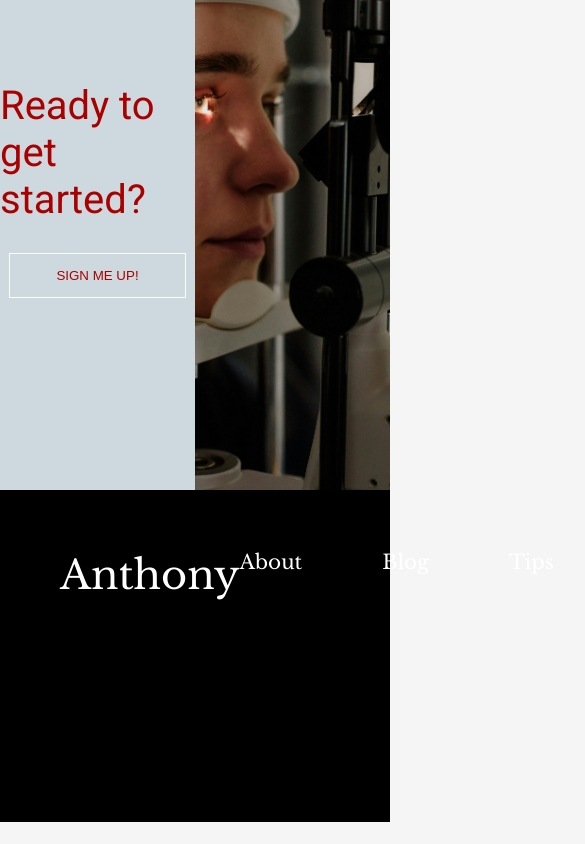
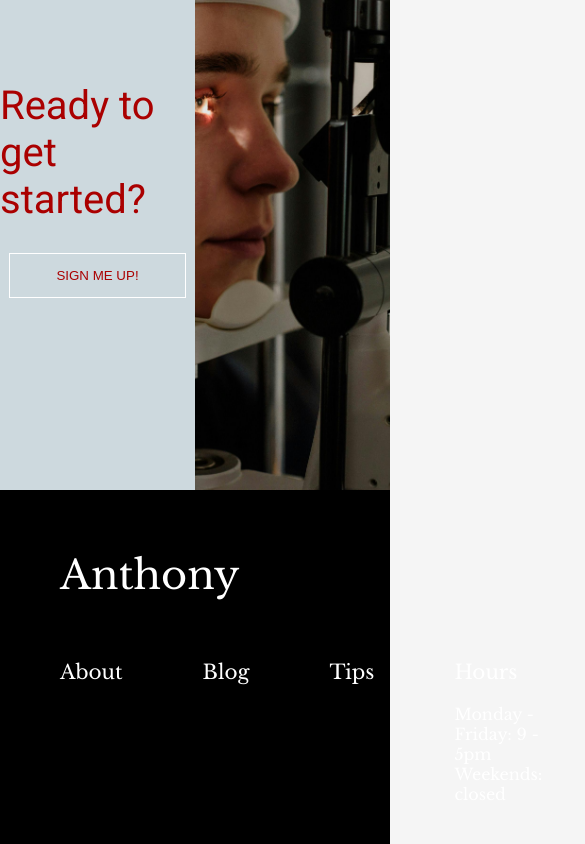
Before and after one commit to kathyhahahahoang/anthony-dry-eyes, a React (Vite) app: page / in a window 390 px wide. Shown: the part 11156-12000 px from the top of the page, 585 px wide, since content can reach past the window. Before the commit the page ends 11978 px from the top, so only its background shows below. Built offline with nearby package versions, Linux system fonts and the light colour scheme.

Commit message:
Create media queries for Footer

```diff
--- a/src/components/Footer.module.scss
+++ b/src/components/Footer.module.scss
@@ -4,6 +4,11 @@
   display: flex;
   justify-content: space-between;
   padding: 6rem;
+
+  @media (max-width: 1400px) {
+    flex-direction: column;
+    gap: 6rem;
+  }
 }
 
 .logo {
@@ -20,6 +25,11 @@
   display: flex;
   gap: 8rem;
   font-size: var(--font-med);
+
+  @media (max-width: 1400px) {
+    width: 100%;
+    justify-content: space-between;
+  }
 }
 
 .footer-title {
@@ -29,6 +39,7 @@
 
 .info-details {
   color: white;
+
   p {
     font-size: var(--font-small);
   }
```
